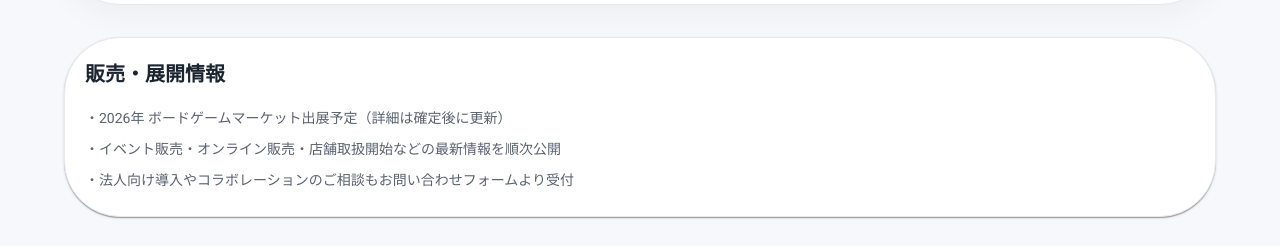
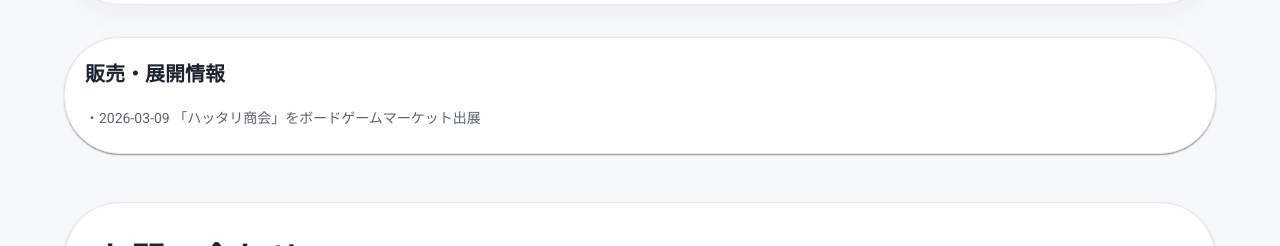
Before and after one commit to AandCorg/AmazingCommunicationsLP, a Next.js app: page / in a window 1280 px wide. Shown: the part 1072-1318 px from the top of the page. Built offline with nearby package versions, Linux system fonts and the light colour scheme; what @mui/material-nextjs would draw is missing.

Commit message:
販売・展開情報を日付/リンク対応に刷新し最新5件表示へ統一

```diff
--- a/src/app/page.tsx
+++ b/src/app/page.tsx
@@ -132,7 +132,6 @@ export default function HomePage() {
 
         <Box sx={{ mt: 4 }}>
           <SalesInfoPanel
-            slug="brand"
             basePath={basePath}
             borderColor={brandColors.border}
             titleColor={brandColors.textMain}
--- a/src/components/SalesInfoPanel.tsx
+++ b/src/components/SalesInfoPanel.tsx
@@ -1,21 +1,61 @@
 "use client";
 
 import { useEffect, useMemo, useState } from "react";
-import { Alert, CircularProgress, List, ListItem, ListItemText, Paper, Typography } from "@mui/material";
+import { Alert, CircularProgress, Link, List, ListItem, ListItemText, Paper, Typography } from "@mui/material";
 
 type SalesInfoPanelProps = {
-  slug: string;
   basePath: string;
   borderColor: string;
   titleColor: string;
   textColor: string;
 };
 
-export default function SalesInfoPanel({ slug, basePath, borderColor, titleColor, textColor }: SalesInfoPanelProps) {
-  const [lines, setLines] = useState<string[] | null>(null);
+type SalesInfoEntry = {
+  dateLabel: string;
+  dateValue: number;
+  content: string;
+  url?: string;
+};
+
+function parseDateToValue(raw: string): number {
+  const normalized = raw.trim();
+  const jpMatch = normalized.match(/^(\d{4})年\s*(\d{1,2})月\s*(\d{1,2})日$/);
+
+  if (jpMatch) {
+    const [, y, m, d] = jpMatch;
+    return Date.UTC(Number(y), Number(m) - 1, Number(d));
+  }
+
+  const parsed = Date.parse(normalized);
+  return Number.isNaN(parsed) ? Number.NEGATIVE_INFINITY : parsed;
+}
+
+function parseLine(line: string): SalesInfoEntry | null {
+  const parts = line.split("|").map((part) => part.trim());
+
+  if (parts.length < 2) {
+    return null;
+  }
+
+  const [dateLabel, content, url] = parts;
+  if (!dateLabel || !content) {
+    return null;
+  }
+
+  const hasUrl = url && /^https?:\/\//i.test(url);
+  return {
+    dateLabel,
+    dateValue: parseDateToValue(dateLabel),
+    content,
+    url: hasUrl ? url : undefined,
+  };
+}
+
+export default function SalesInfoPanel({ basePath, borderColor, titleColor, textColor }: SalesInfoPanelProps) {
+  const [entries, setEntries] = useState<SalesInfoEntry[] | null>(null);
   const [hasError, setHasError] = useState(false);
 
-  const filePath = useMemo(() => `${basePath}/content/sales-info/${slug}.txt`, [basePath, slug]);
+  const filePath = useMemo(() => `${basePath}/content/sales-info/brand.txt`, [basePath]);
 
   useEffect(() => {
     let cancelled = false;
@@ -27,20 +67,32 @@ export default function SalesInfoPanel({ slug, basePath, borderColor, titleColor
         }
 
         const text = await response.text();
-        const parsedLines = text
+        const parsedEntries = text
           .split(/\r?\n/)
           .map((line) => line.trim())
           .filter((line) => line.length > 0);
 
+        const sortedLatestEntries = parsedEntries
+          .map((line, index) => ({ parsed: parseLine(line), index }))
+          .filter((item): item is { parsed: SalesInfoEntry; index: number } => item.parsed !== null)
+          .sort((a, b) => {
+            if (a.parsed.dateValue === b.parsed.dateValue) {
+              return a.index - b.index;
+            }
+            return b.parsed.dateValue - a.parsed.dateValue;
+          })
+          .slice(0, 5)
+          .map((item) => item.parsed);
+
         if (!cancelled) {
-          setLines(parsedLines);
+          setEntries(sortedLatestEntries);
           setHasError(false);
         }
       })
       .catch(() => {
         if (!cancelled) {
           setHasError(true);
-          setLines([]);
+          setEntries([]);
         }
       });
 
@@ -62,7 +114,7 @@ export default function SalesInfoPanel({ slug, basePath, borderColor, titleColor
         販売・展開情報
       </Typography>
 
-      {lines === null && <CircularProgress size={20} />}
+      {entries === null && <CircularProgress size={20} />}
 
       {hasError && (
         <Alert severity="info" sx={{ mt: 1 }}>
@@ -70,11 +122,25 @@ export default function SalesInfoPanel({ slug, basePath, borderColor, titleColor
         </Alert>
       )}
 
-      {!hasError && lines !== null && lines.length > 0 && (
+      {!hasError && entries !== null && entries.length > 0 && (
         <List dense sx={{ py: 0 }}>
-          {lines.map((line, index) => (
-            <ListItem key={`${slug}-sales-info-${index}`} sx={{ py: 0.2, px: 0 }}>
-              <ListItemText primary={`・${line}`} sx={{ color: textColor }} />
+          {entries.map((entry, index) => (
+            <ListItem key={`brand-sales-info-${index}`} sx={{ py: 0.2, px: 0 }}>
+              <ListItemText
+                primary={
+                  <>
+                    ・{entry.dateLabel}{" "}
+                    {entry.url ? (
+                      <Link href={entry.url} target="_blank" rel="noopener noreferrer" underline="hover" color="inherit">
+                        {entry.content}
+                      </Link>
+                    ) : (
+                      entry.content
+                    )}
+                  </>
+                }
+                sx={{ color: textColor }}
+              />
             </ListItem>
           ))}
         </List>
```
Also changed, not shown: public/content/sales-info/brand.txt, public/content/sales-info/hattarishokai.txt (deleted), 1 other file (tests, documents, lock files or other folders).
